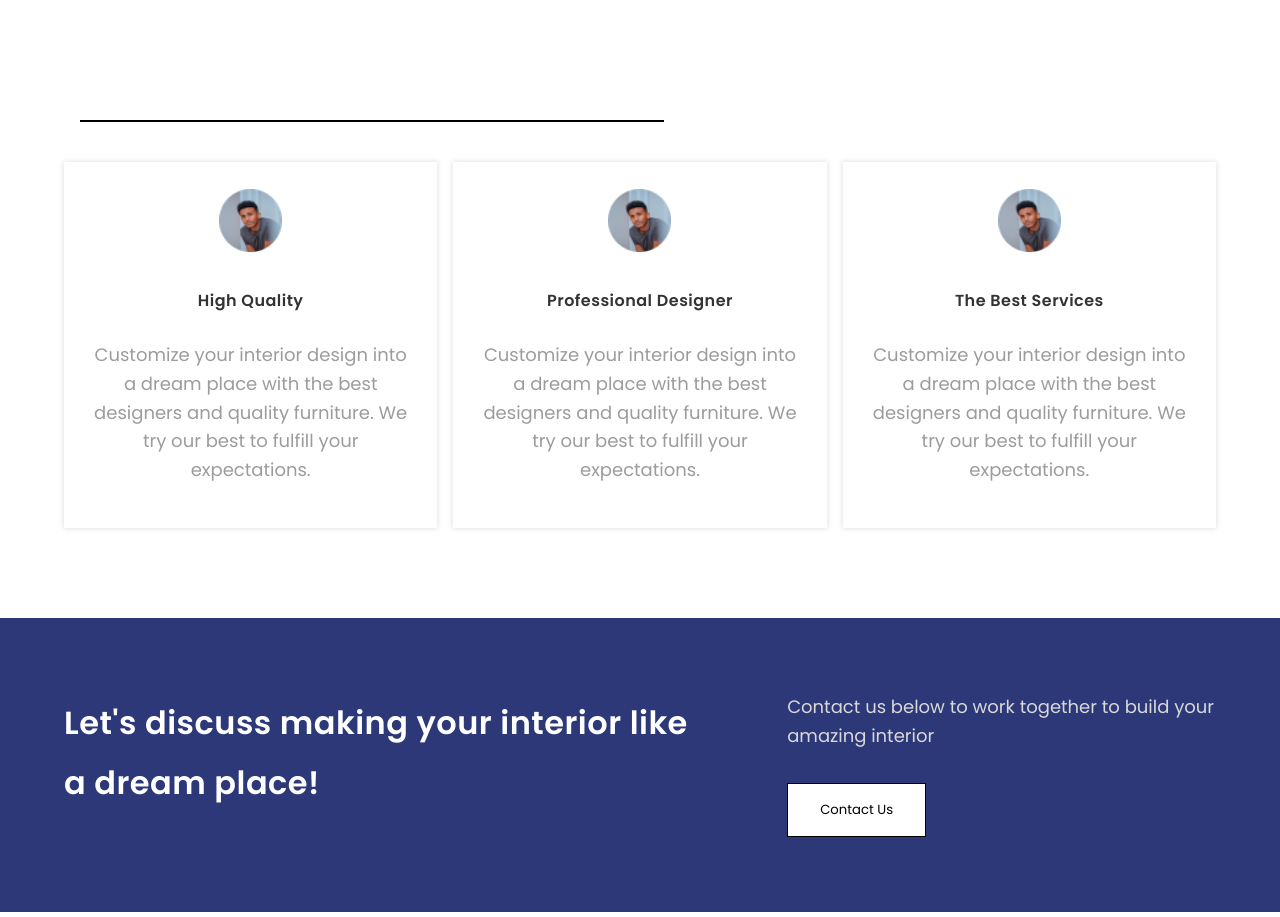
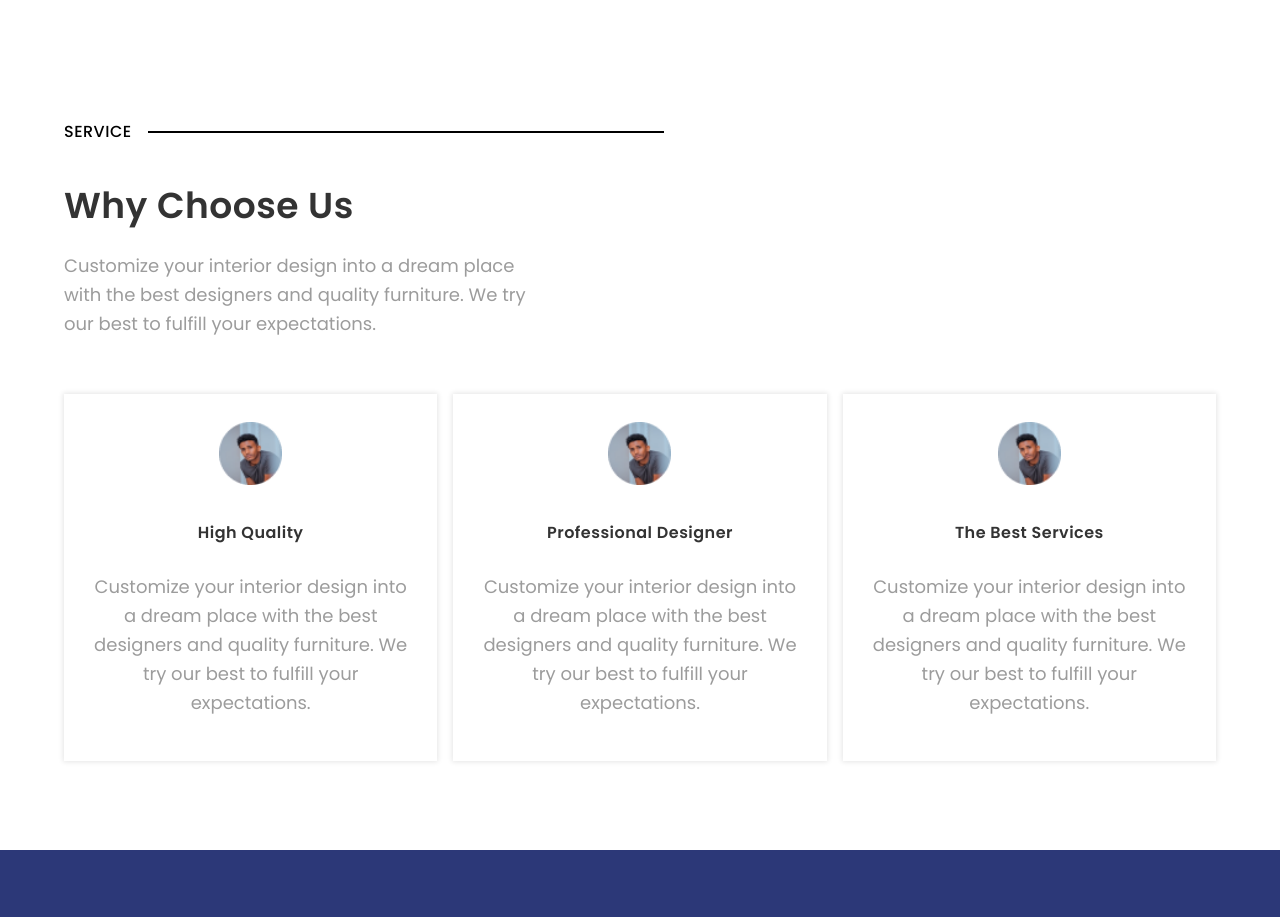
Before and after one commit to ubong-s/dananz-frontend-nextjs, a Next.js app: page /about-us in a window 1280 px wide. Shown: the part 1760-2677 px from the top of the page. Built offline with nearby package versions, Linux system fonts and the light colour scheme.

Commit message:
page: completed homepage

```diff
--- a/components/_common/ImageTextLayout.tsx
+++ b/components/_common/ImageTextLayout.tsx
@@ -5,10 +5,7 @@ import { routes } from '../../lib/routes/routes';
 import { mediaQueries, misc } from '../../styles';
 import { Button } from './Button';
 
-interface ImageTextLayoutProps {
-  project: { cover_image: string; description: string; slug: string };
-}
-
+// styles
 const ImageTextLayoutRoot = styled.div`
   display: grid;
   gap: 1rem;
@@ -98,6 +95,10 @@ const TextContent = styled.div`
     }
   }
 `;
+// types
+interface ImageTextLayoutProps {
+  project: { cover_image: string; description: string; slug: string };
+}
 
 export const ImageTextLayout: React.FC<ImageTextLayoutProps> = ({
   project,
--- a/components/_common/ProductList.tsx
+++ b/components/_common/ProductList.tsx
@@ -4,6 +4,7 @@ import { mediaQueries } from '../../styles';
 import { ProductProps, SectionHeadingProps } from '../../types/global';
 import { Product } from './Product';
 
+// styles
 const ProductListRoot = styled.section`
   padding: 3.125rem 0;
 
@@ -17,6 +18,7 @@ const ProductListBottom = styled.div`
   gap: 2.8rem;
 `;
 
+// types
 interface ProductListProps {
   title: SectionHeadingProps;
   products: ProductProps[];
--- a/components/_common/SectionHeading.tsx
+++ b/components/_common/SectionHeading.tsx
@@ -4,6 +4,7 @@ import { typography } from '../../styles';
 import { mediaQueries } from '../../styles';
 import { SectionHeadingProps } from '../../types/global';
 
+// styles
 const SectionHeadingRoot = styled.div`
   display: grid;
   gap: 2rem;
--- /dev/null
+++ b/components/_common/Seo.tsx
@@ -0,0 +1,16 @@
+import Head from 'next/head';
+
+// types
+interface SeoProps {
+  metaTitle: string;
+  metaDescription: string;
+}
+
+export const Seo: React.FC<SeoProps> = ({ metaTitle, metaDescription }) => {
+  return (
+    <Head>
+      <title>{metaTitle}</title>
+      <meta name='description' content={metaDescription} />
+    </Head>
+  );
+};
--- a/components/_common/WhyChooseUs.tsx
+++ b/components/_common/WhyChooseUs.tsx
@@ -3,6 +3,7 @@ import styled from 'styled-components';
 import { mediaQueries, misc } from '../../styles';
 import { SectionHeading } from '.';
 
+// styles
 const WhyChooseUsRoot = styled.section`
   padding: 3.125rem 0;
 
@@ -37,6 +38,7 @@ const WhyChooseUsGridItem = styled.div`
   }
 `;
 
+// types
 export const WhyChooseUs: React.FC = () => {
   const whyList = [
     {
@@ -62,12 +64,12 @@ export const WhyChooseUs: React.FC = () => {
   return (
     <WhyChooseUsRoot>
       <SectionHeading
-        title='Service'
-        subtitle='Why Choose Us'
-        subtitleDesc='Customize your interior design into a dream place with the best
+        heading='Service'
+        subheading='Why Choose Us'
+        description='Customize your interior design into a dream place with the best
           designers and quality furniture. We try our best to fulfill your
           expectations.'
-        subtitleType='half'
+        type='half'
       />
       <WhyChooseUsGrid>
         {whyList.map((item) => (
--- a/components/_common/index.ts
+++ b/components/_common/index.ts
@@ -6,6 +6,7 @@ import { Logo } from './Logo';
 import { PageHeader } from './PageHeader';
 import { ProductList } from './ProductList';
 import { SectionHeading } from './SectionHeading';
+import { Seo } from './Seo';
 import { Stats } from './Stats';
 import { WhyChooseUs } from './WhyChooseUs';
 
@@ -18,6 +19,7 @@ export {
   PageHeader,
   ProductList,
   SectionHeading,
+  Seo,
   Stats,
   WhyChooseUs,
 };
```
Also changed, not shown: components/_common/Container.tsx (+6 -4 lines), components/_common/PageHeader.tsx (+8 -6 lines), components/_common/Product.tsx (+6 -4 lines), components/_common/Stats.tsx (+7 -5 lines), components/home/index.ts (added, +7 -0 lines), pages/index.tsx (+7 -9 lines).
